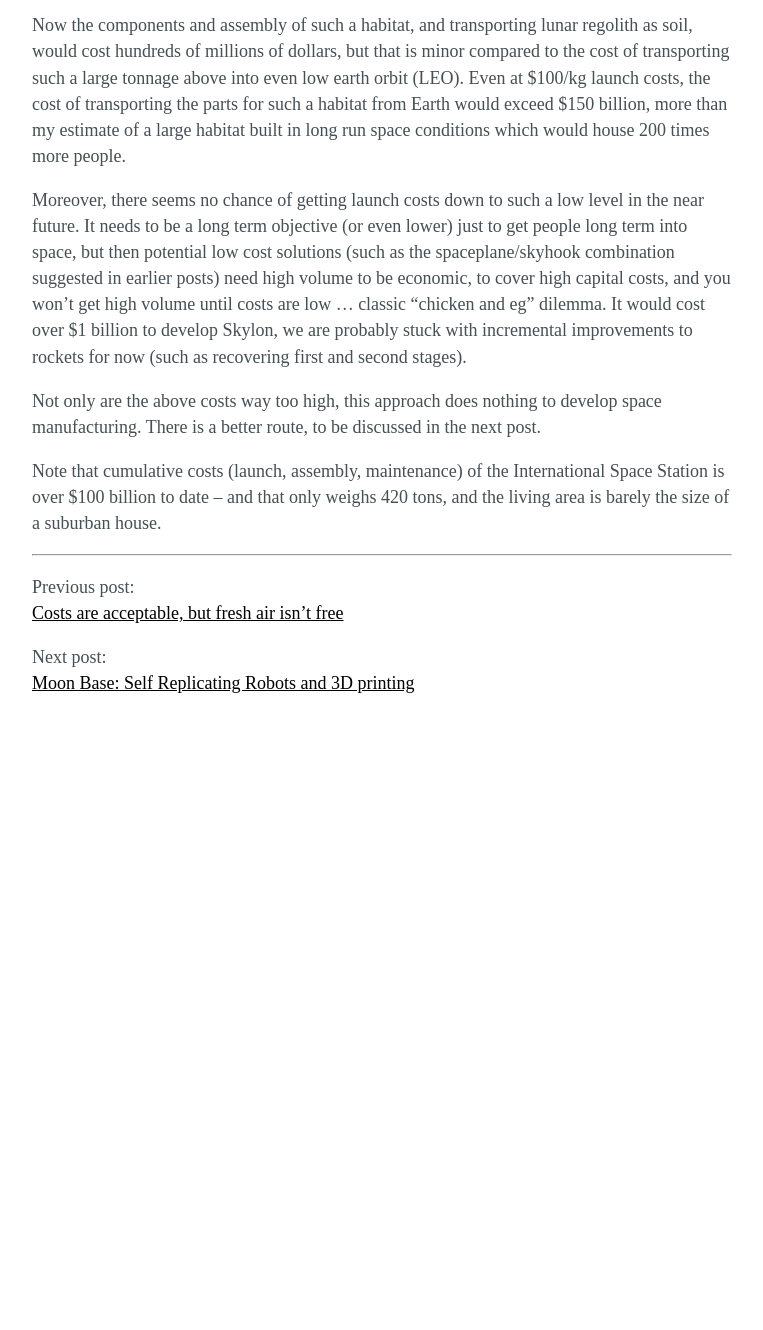
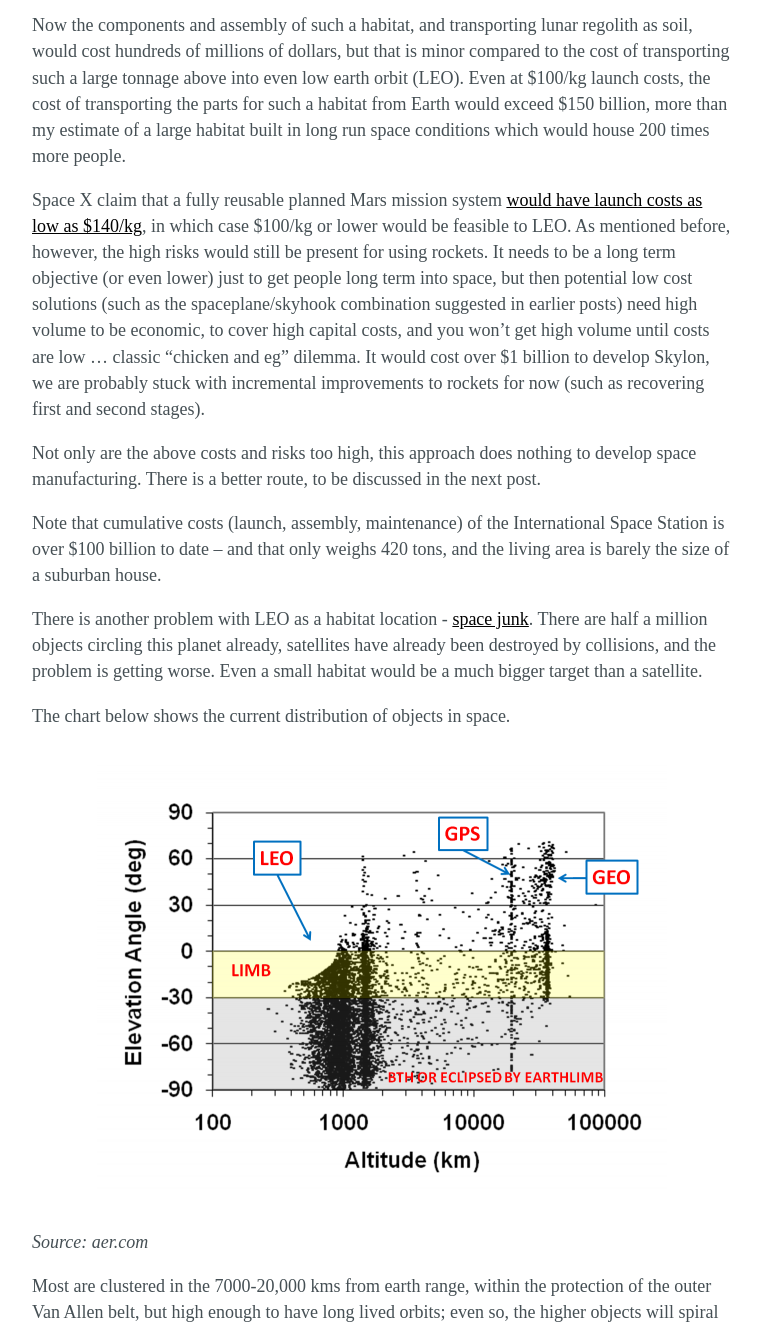
Before and after one commit to ffub/space-habitats, a Jekyll site: the page built from _posts/2016-06-13-chicken-and-egg-in-vacuum.markdown, in a window 1280 px wide and 1400 px high, scrolled down 765 px, cut to the strip 70-1400 px from the top of the window. Shown: the whole strip, without its empty margins (258-1021 px from the left). Built offline with Jekyll 4.4.1, drawn with Linux system fonts in a browser that asks for light colours; before the commit the page ends 1591 px from its top, so only the background shows below that; some of the changed text lies outside the part shown.

Commit message:
Updated 4 8 Nrc Evaluates Nasas Orbital Debris Programs and 2 other files

```diff
--- a/_posts/2016-06-13-chicken-and-egg-in-vacuum.markdown
+++ b/_posts/2016-06-13-chicken-and-egg-in-vacuum.markdown
@@ -1,5 +1,5 @@
 ---
-title: Chicken and Egg, in a Vacuum
+title: Chicken and Egg, and Habitat Location
 date: 2016-06-13 15:22:00 +01:00
 ---
 
@@ -11,8 +11,18 @@
 
 Now the components and assembly of such a habitat, and transporting lunar regolith as soil, would cost hundreds of millions of dollars, but that is minor compared to the cost of transporting such a large tonnage above into even low earth orbit (LEO).  Even at $100/kg launch costs, the cost of transporting the parts for such a habitat from Earth would exceed $150 billion, more than my estimate of a large habitat built in long run space conditions which would house 200 times more people.
 
-Moreover, there seems no chance of getting launch costs down to such a low level in the near future.  It needs to be a long term objective (or even lower) just to get people long term into space, but then potential low cost solutions (such as the spaceplane/skyhook combination suggested in earlier posts) need high volume to be economic, to cover high capital costs, and you won’t get high volume until costs are low … classic “chicken and eg” dilemma. It would cost over $1 billion to develop Skylon, we are probably stuck with incremental improvements to rockets for now (such as recovering first and second stages).
+Space X claim that a fully reusable planned Mars mission system [would have launch costs as low as $140/kg](https://en.wikipedia.org/wiki/Interplanetary_Transport_System), in which case $100/kg or lower would be feasible to LEO. As mentioned before, however, the high risks would still be present for using rockets. It needs to be a long term objective (or even lower) just to get people long term into space, but then potential low cost solutions (such as the spaceplane/skyhook combination suggested in earlier posts) need high volume to be economic, to cover high capital costs, and you won’t get high volume until costs are low … classic “chicken and eg” dilemma. It would cost over $1 billion to develop Skylon, we are probably stuck with incremental improvements to rockets for now (such as recovering first and second stages).
 
-Not only are the above costs way too high, this approach does nothing to develop space manufacturing. There is a better route, to be discussed in the next post.
+Not only are the above costs and risks too high, this approach does nothing to develop space manufacturing. There is a better route, to be discussed in the next post.
 
 Note that cumulative costs (launch, assembly, maintenance) of the International Space Station is over $100 billion to date – and that only weighs 420 tons, and the living area is barely the size of a suburban house.
+
+There is another problem with LEO as a habitat location - [space junk](https://www.nasa.gov/mission_pages/station/news/orbital_debris.html). There are half a million objects circling this planet already, satellites have already been destroyed by collisions, and the problem is getting worse. Even a small habitat would be a much bigger target than a satellite.
+
+The chart below shows the current distribution of objects in space.
+![Space_Objects_Distribution_SOST_RSO_pop_scatterplot_0.png](/uploads/Space_Objects_Distribution_SOST_RSO_pop_scatterplot_0.png)
+*Source: aer.com*
+
+Most are clustered in the 7000-20,000 kms from earth range, within the protection of the outer Van Allen belt, but high enough to have long lived orbits; even so, the higher objects will spiral down over time. There is a smaller cluster at or just below 36,000 kms which is geostationary orbit, but they are exposed to more radiation (within the range of the outer Van Allen belt).
+
+As long as radiation protection can be assured (see previous posts) then habitats are best placed beyond 36,000 kms to avoid the space junk problem, and will need to take measures to ensure that they don't create their own space junk.
```
Also changed, not shown: _uploads/4-8-nrc-evaluates-nasas-orbital-debris-programs.jpg (added), _uploads/Space_Objects_Distribution_SOST_RSO_pop_scatterplot_0.png (added).
